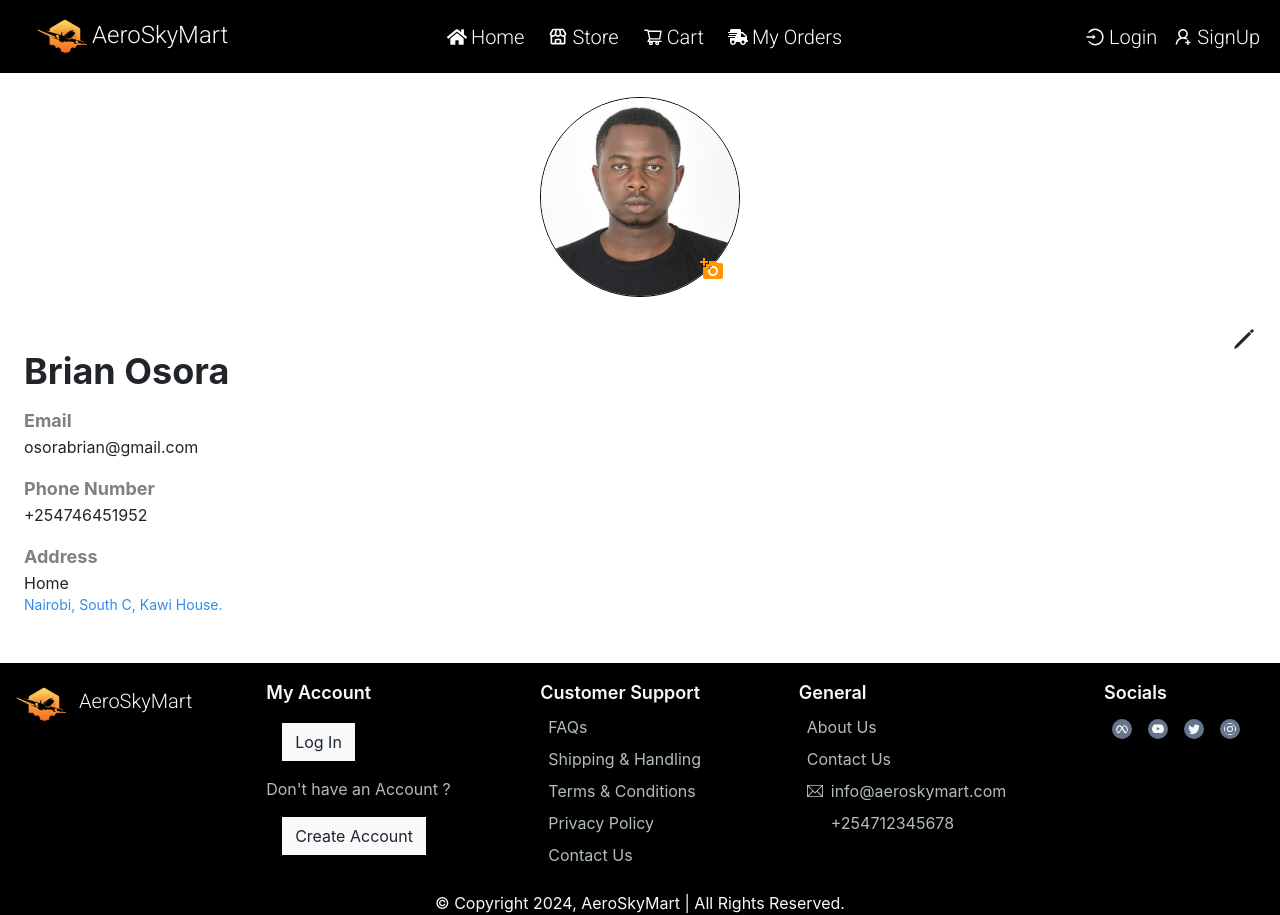
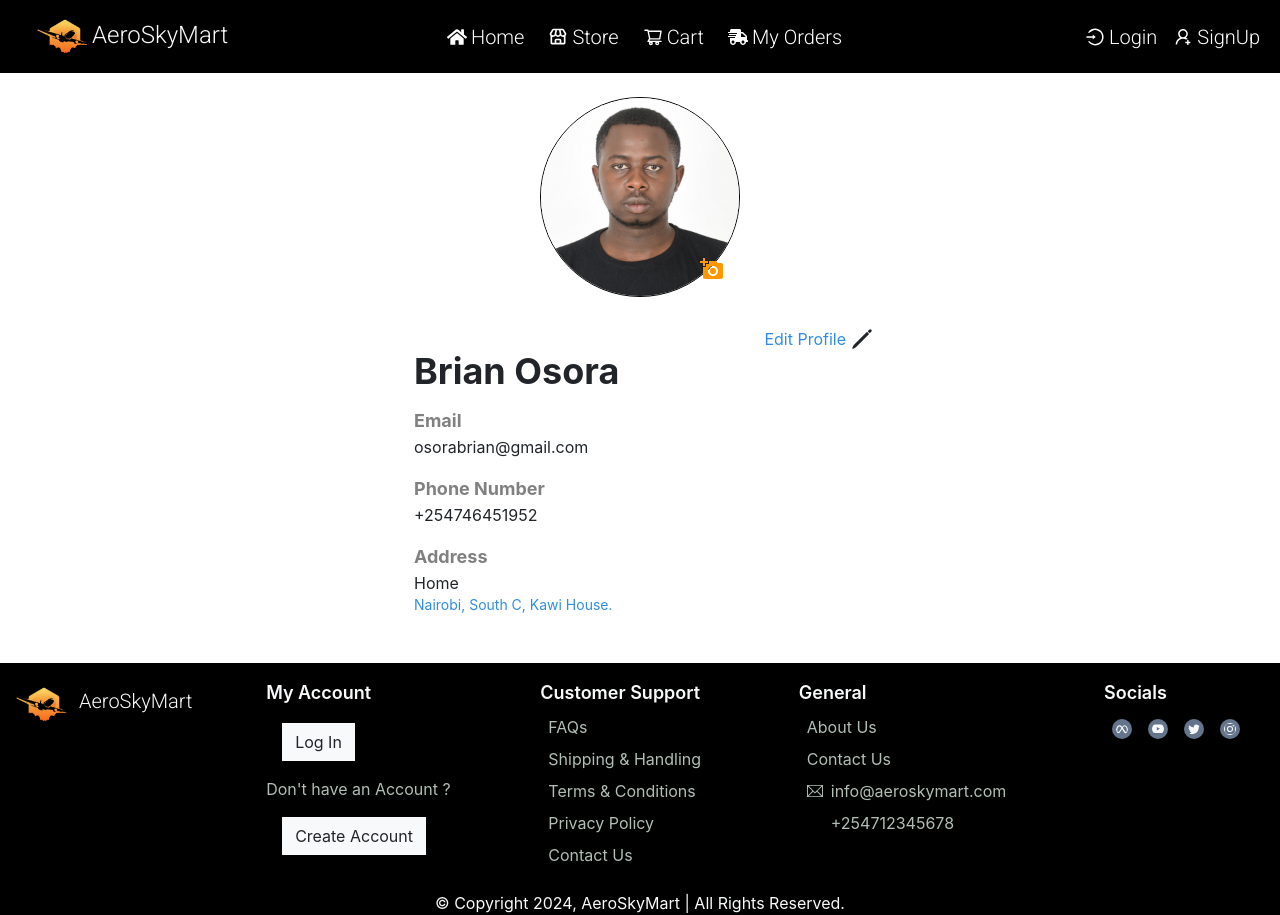
Before and after one commit to Osorabrian/AeroSkyMart, a React (Create React App) app: page /my_profile in a window 1280 px wide. Built offline with nearby package versions, Linux system fonts and the light colour scheme; some icons are missing.

Commit message:
format view profile page

```diff
--- a/src/Components/MyProfile/Profile.js
+++ b/src/Components/MyProfile/Profile.js
@@ -20,15 +20,19 @@ export default function Profile(){
     }
 
     return(
-        <div>
+        <div className=''>
+
             <div id='profile-picture-div' className='my-4'>
                 <img src={profile_pic} alt='profile pic' id='profile-picture'/>
-                <input type='file' onChange={handleChange} ref={inputRef} style={{display: 'none'}} accept='image/*'/>
-                <MdAddAPhoto onClick={handleClick}  id='change-profile-picture-icon' className='text-2xl fill-[#ff9800]'/>
+                <input type='file' onChange={handleChange} ref={inputRef} style={{display: 'none'}} accept='image/*' />
+                <MdAddAPhoto onClick={handleClick}  id='change-profile-picture-icon' className='text-2xl fill-[#ff9800] hover:cursor-pointer' />
             </div>
 
-            <div className='me-4'>
-                <IoPencilOutline className='ms-auto text-2xl' onClick={() => navigate('/edit_profile')}/>
+            <div id='profile-details'>
+
+                <div className='justify-end flex cursor-pointer me-3' onClick={() => navigate('/edit_profile')}>
+                    <p className='me-1 text-[#318CE7]'>Edit Profile</p>
+                    <IoPencilOutline className='text-2xl my-auto '/>
                 </div>
 
                 <div className='text-left ms-4 mb-5'>
@@ -53,5 +57,6 @@ export default function Profile(){
 
                 </div>
             </div>
+        </div>
     )
 }
--- a/src/Components/MyProfile/profile.css
+++ b/src/Components/MyProfile/profile.css
@@ -17,3 +17,8 @@
     left: 80%;
     z-index: 1;
 }
+
+#profile-details{
+    max-width: 500px;
+    margin:auto;
+}
--- a/src/Components/Navbar/SideNav.js
+++ b/src/Components/Navbar/SideNav.js
@@ -14,7 +14,7 @@ import './Navbar.css'
 
 export default function SideNav({closeSideNav}){
 
-    const [logIn, setLogIn] = useState(false)
+    const [logIn, setLogIn] = useState(true)
 
     function closeNav(){
         closeSideNav()
```
Lines whose indentation alone changed are shown as unchanged.
